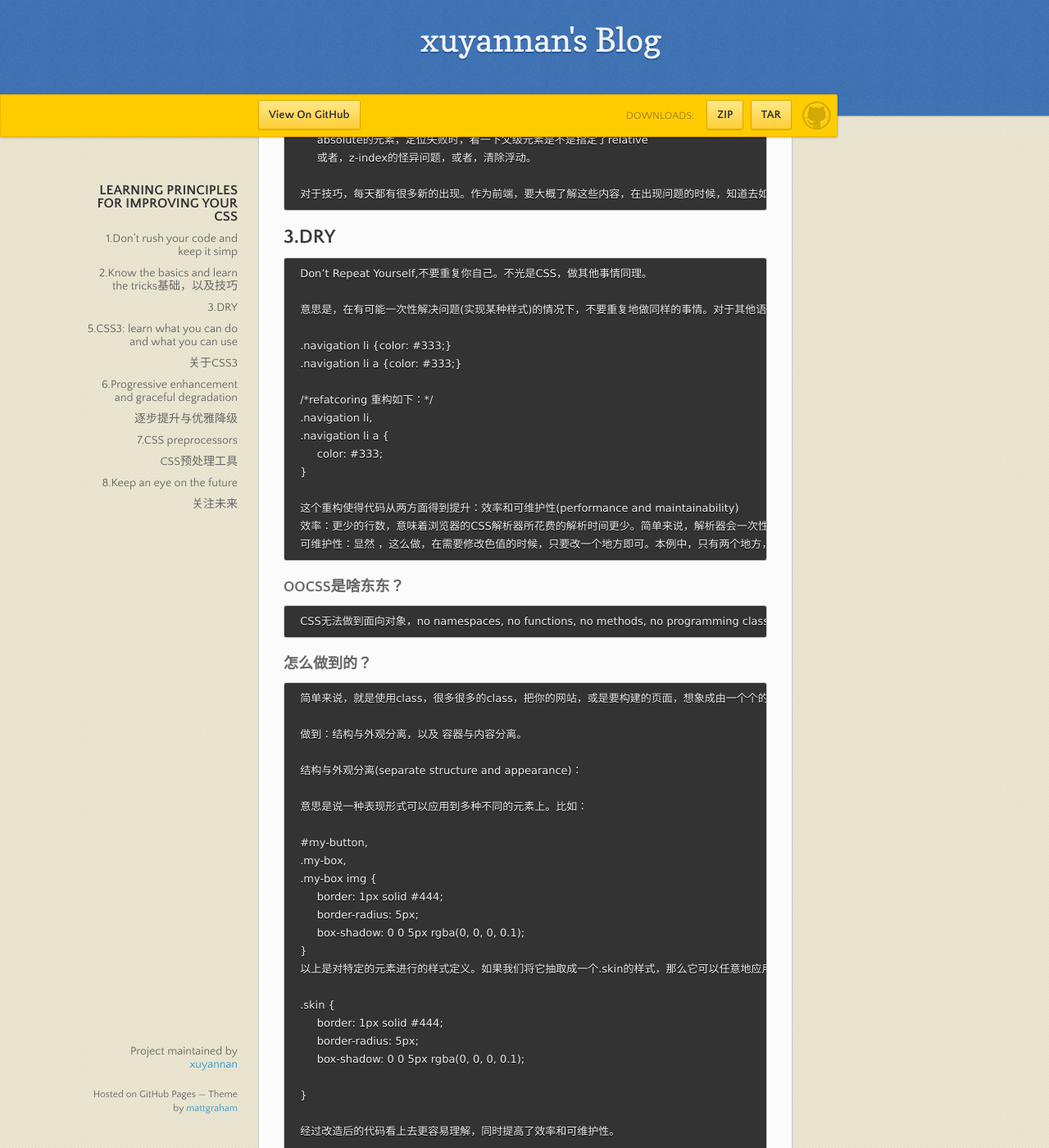
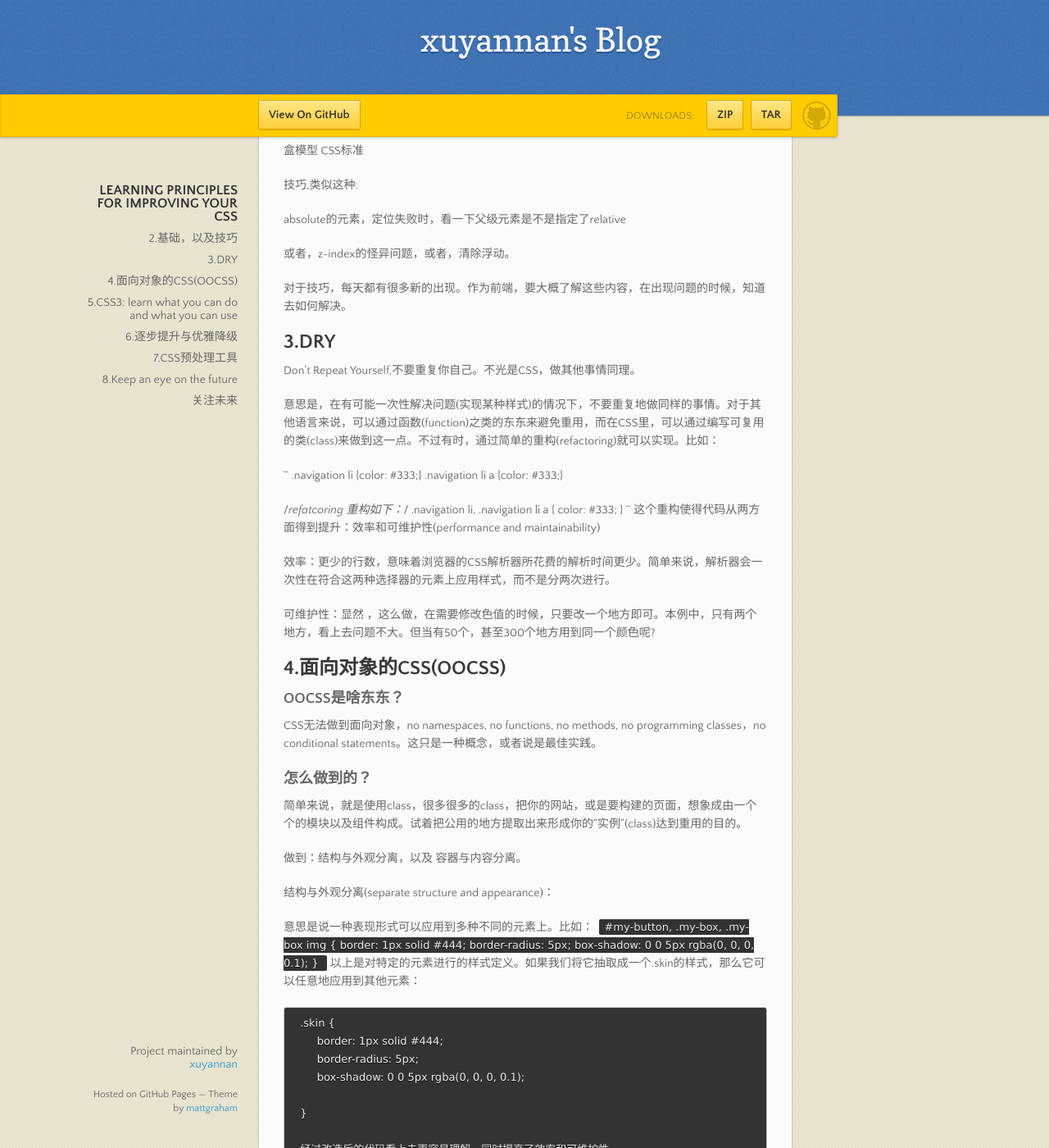
Before and after one commit to xyn0563/blog, a Jekyll site: the page built from _posts/2012-11-30-learning-principles-for-improving-your-css.md, in a window 1280 px wide and 1400 px high, scrolled down 710 px. Shown: the whole window at 82% size. Built offline with Jekyll 4.4.1, drawn with Linux system fonts in a browser that asks for light colours; nearby versions of some CDN libraries; some of the changed text lies outside the part shown.

Commit message:
edit blog

```diff
--- a/_posts/2012-11-30-learning-principles-for-improving-your-css.md
+++ b/_posts/2012-11-30-learning-principles-for-improving-your-css.md
@@ -3,75 +3,86 @@
 title: learning principles for improving you css
 ---
 
+看最近一期的[css weekly](http://css-weekly.com/issue-35/)上看到的一篇文章，说得时如何提高你的CSS技能。
+
+个人觉得写得挺好的，尤其是对于一些学得已经掌握了CSS，做了一段时间，而又不知道从何提高的同学来说，有一定的指导意义。
+
+所以大概地翻译了一下，原文在[这里](http://tympanus.net/codrops/2012/11/20/learning-principles-for-improving-your-css/)，里面推荐的许多文章或网站都值得一看。
+
 # LEARNING PRINCIPLES FOR IMPROVING YOUR CSS
-## 1.Don’t rush your code and keep it simp
+
 ### Dont’t rush you code,不要捉急写代码，并且，保持简洁。
 
-  在开始之前，先问一下自己：
+在开始之前，先问一下自己：
 
-  How would I do this?
-  我要怎么去实现它？
+How would I do this?
+我要怎么去实现它？
 
-  Is there another way?
-  有别的办法吗？
+Is there another way?
+有别的办法吗？
 
-  How can I optimize it (to be maintainable, clean, cool, etc.)?
-  如何去优化(易维护，简洁，cool...)
+How can I optimize it (to be maintainable, clean, cool, etc.)?
+如何去优化(易维护，简洁，cool...)
 
-  仓促动手，往往事得其反。
+仓促动手，往往事得其反。
 
 ### keep it simple
 
-  CSS是个简单的东西，但是可以搞得很复杂，特别是你希望它复杂的时候。大多数时候，简单的想法就是最好的想法。当你在实现某个东西时，问问自己有没有更简单的方法，你会发现答案常常是肯定的。
+CSS是个简单的东西，但是可以搞得很复杂，特别是你希望它复杂的时候。大多数时候，简单的想法就是最好的想法。当你在实现某个东西时，问问自己有没有更简单的方法，你会发现答案常常是肯定的。
 
-## 2.Know the basics and learn the tricks基础，以及技巧
+## 2.基础，以及技巧
 
-     CSS最基础的两个方面：
-          盒模型
-          CSS标准
+CSS最基础的两个方面：
 
-     技巧:
-          类似这种:
-          absolute的元素，定位失败时，看一下父级元素是不是指定了relative
-          或者，z-index的怪异问题，或者，清除浮动。
+  盒模型
+  CSS标准
 
-     对于技巧，每天都有很多新的出现。作为前端，要大概了解这些内容，在出现问题的时候，知道去如何解决。
+技巧,类似这种:
+
+  absolute的元素，定位失败时，看一下父级元素是不是指定了relative
+
+  或者，z-index的怪异问题，或者，清除浮动。
+
+对于技巧，每天都有很多新的出现。作为前端，要大概了解这些内容，在出现问题的时候，知道去如何解决。
 
 ## 3.DRY
 
-     Don’t Repeat Yourself,不要重复你自己。不光是CSS，做其他事情同理。
+Don’t Repeat Yourself,不要重复你自己。不光是CSS，做其他事情同理。
 
-     意思是，在有可能一次性解决问题(实现某种样式)的情况下，不要重复地做同样的事情。对于其他语言来说，可以通过函数(function)之类的东东来避免重用，而在CSS里，可以通过编写可复用的类(class)来做到这一点。不过有时，通过简单的重构(refactoring)就可以实现。比如：
+意思是，在有可能一次性解决问题(实现某种样式)的情况下，不要重复地做同样的事情。对于其他语言来说，可以通过函数(function)之类的东东来避免重用，而在CSS里，可以通过编写可复用的类(class)来做到这一点。不过有时，通过简单的重构(refactoring)就可以实现。比如：
 
-     .navigation li {color: #333;}
-     .navigation li a {color: #333;}
+``
+.navigation li {color: #333;}
+.navigation li a {color: #333;}
 
-     /*refatcoring 重构如下：*/
-     .navigation li,
-     .navigation li a {
-          color: #333;
-     }
+/*refatcoring 重构如下：*/
+.navigation li,
+.navigation li a {
+     color: #333;
+}
+``
+这个重构使得代码从两方面得到提升：效率和可维护性(performance and maintainability)
 
-     这个重构使得代码从两方面得到提升：效率和可维护性(performance and maintainability)
-     效率：更少的行数，意味着浏览器的CSS解析器所花费的解析时间更少。简单来说，解析器会一次性在符合这两种选择器的元素上应用样式，而不是分两次进行。
-     可维护性：显然 ，这么做，在需要修改色值的时候，只要改一个地方即可。本例中，只有两个地方，看上去问题不大。但当有50个，甚至300个地方用到同一个颜色呢?
-## 4.OOCSS
-##面向对象的CSS
+效率：更少的行数，意味着浏览器的CSS解析器所花费的解析时间更少。简单来说，解析器会一次性在符合这两种选择器的元素上应用样式，而不是分两次进行。
+
+可维护性：显然 ，这么做，在需要修改色值的时候，只要改一个地方即可。本例中，只有两个地方，看上去问题不大。但当有50个，甚至300个地方用到同一个颜色呢?
+
+## 4.面向对象的CSS(OOCSS)
 
 ### OOCSS是啥东东？
 
-     CSS无法做到面向对象，no namespaces, no functions, no methods, no programming classes，no conditional statements。这只是一种概念，或者说是最佳实践。
+CSS无法做到面向对象，no namespaces, no functions, no methods, no programming classes，no conditional statements。这只是一种概念，或者说是最佳实践。
 
 ### 怎么做到的？
 
-     简单来说，就是使用class，很多很多的class，把你的网站，或是要构建的页面，想象成由一个个的模块以及组件构成。试着把公用的地方提取出来形成你的"实例"(class)达到重用的目的。
+简单来说，就是使用class，很多很多的class，把你的网站，或是要构建的页面，想象成由一个个的模块以及组件构成。试着把公用的地方提取出来形成你的"实例"(class)达到重用的目的。
 
-     做到：结构与外观分离，以及 容器与内容分离。
+做到：结构与外观分离，以及 容器与内容分离。
 
-     结构与外观分离(separate structure and appearance)：
+结构与外观分离(separate structure and appearance)：
 
-     意思是说一种表现形式可以应用到多种不同的元素上。比如：
-
+意思是说一种表现形式可以应用到多种不同的元素上。比如：
+``
      #my-button,
      .my-box,
      .my-box img {
@@ -79,6 +90,7 @@
           border-radius: 5px;
           box-shadow: 0 0 5px rgba(0, 0, 0, 0.1);
      }
+``
      以上是对特定的元素进行的样式定义。如果我们将它抽取成一个.skin的样式，那么它可以任意地应用到其他元素：
 
      .skin {
@@ -115,7 +127,6 @@
 
 
 ## 5.CSS3: learn what you can do and what you can use
-## 关于CSS3
 
 ### 了解CSS3可以做什么
 
@@ -189,16 +200,15 @@
 
 
 
-## 6.Progressive enhancement and graceful degradation
-## 逐步提升与优雅降级
+## 6.逐步提升与优雅降级
 
-### 逐步提升
+### 逐步提升(Progressive enhancement)
 
      当你完成最基本的功能与特性后，根据浏览器的支持情况，慢慢地改进用户体验。
 
      比如在一个输入框里，使用required属性，在用户提交表单之前，如果这个字段内容为空，则提醒用户。
 
-### 优雅降级
+### 优雅降级(degradation)
 
      是指当浏览不支持你所用到的特性时，提供一个替代方案。比如在canvas标签中加上文案，当不支持时提示用户。
 
@@ -247,8 +256,7 @@
      编程语言一直在改变，CSS尤其如此。CSS标准一直在变，没有尽头，而浏览器也忙着支持新特性。
 
      所以建议对于新事物保持敏感。知道哪些特性，在什么时候，被哪些浏览器支持了。
-## 9.Read other people’s code
-学习其他人的代码
+## 9.阅读其他人的代码
 
      CSS运行在客户端，所以你能很容易地通过工具阅读其他人的代码。
 
@@ -257,7 +265,7 @@
      当掌握到一定程度时，你可能会去了解一些nb效果是怎么实现的，而这些效果有没有现成的文档或教程可以教你。那就需要靠自己去探索学习。你总会发现一些你做不到的事情，一山更比一山高。
 
      (作者)推荐一个网站：http://codepen.io/
-## 10.Keep practicing不断地实践
+## 10.不断地实践
 
      实践出真知。
 
```
Also changed, not shown: other parts of _posts/2012-11-30-learning-principles-for-improving-your-css.md (+2 -3 lines).
